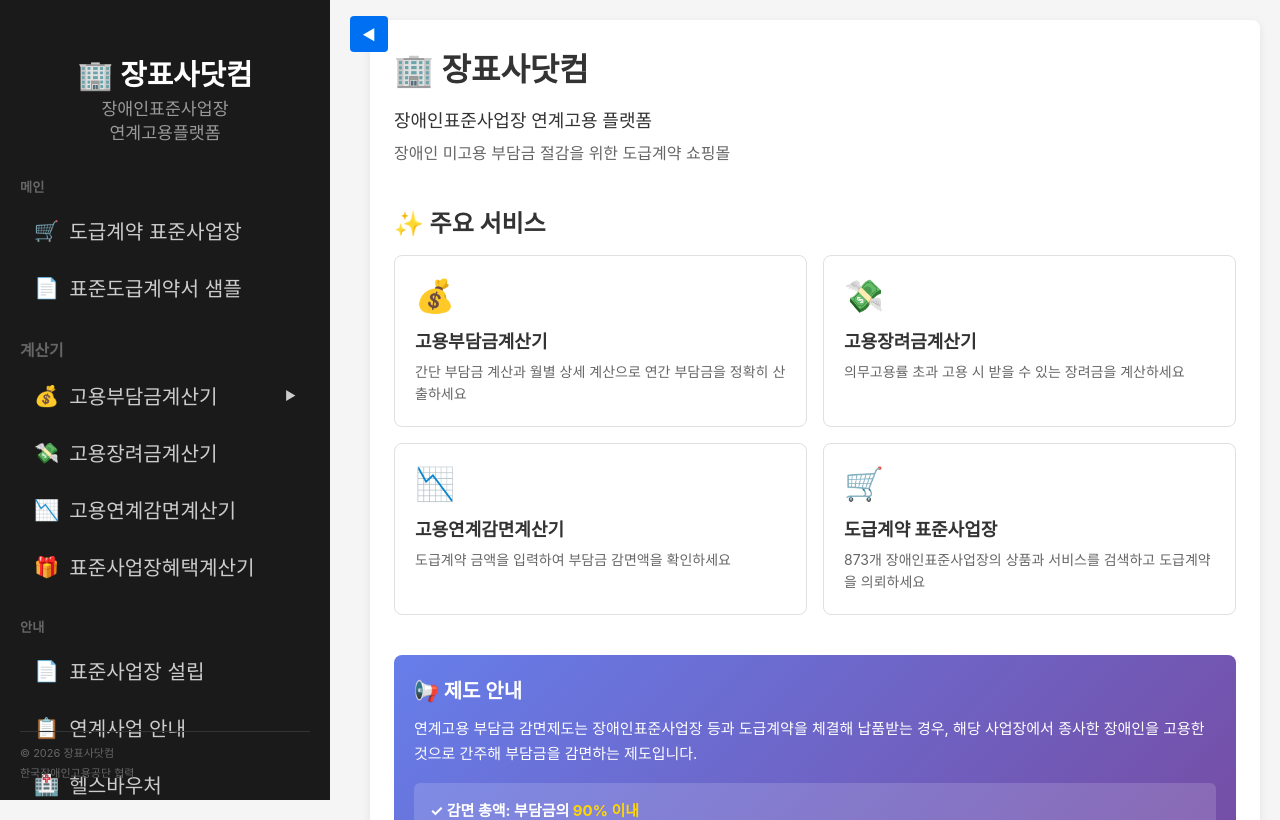
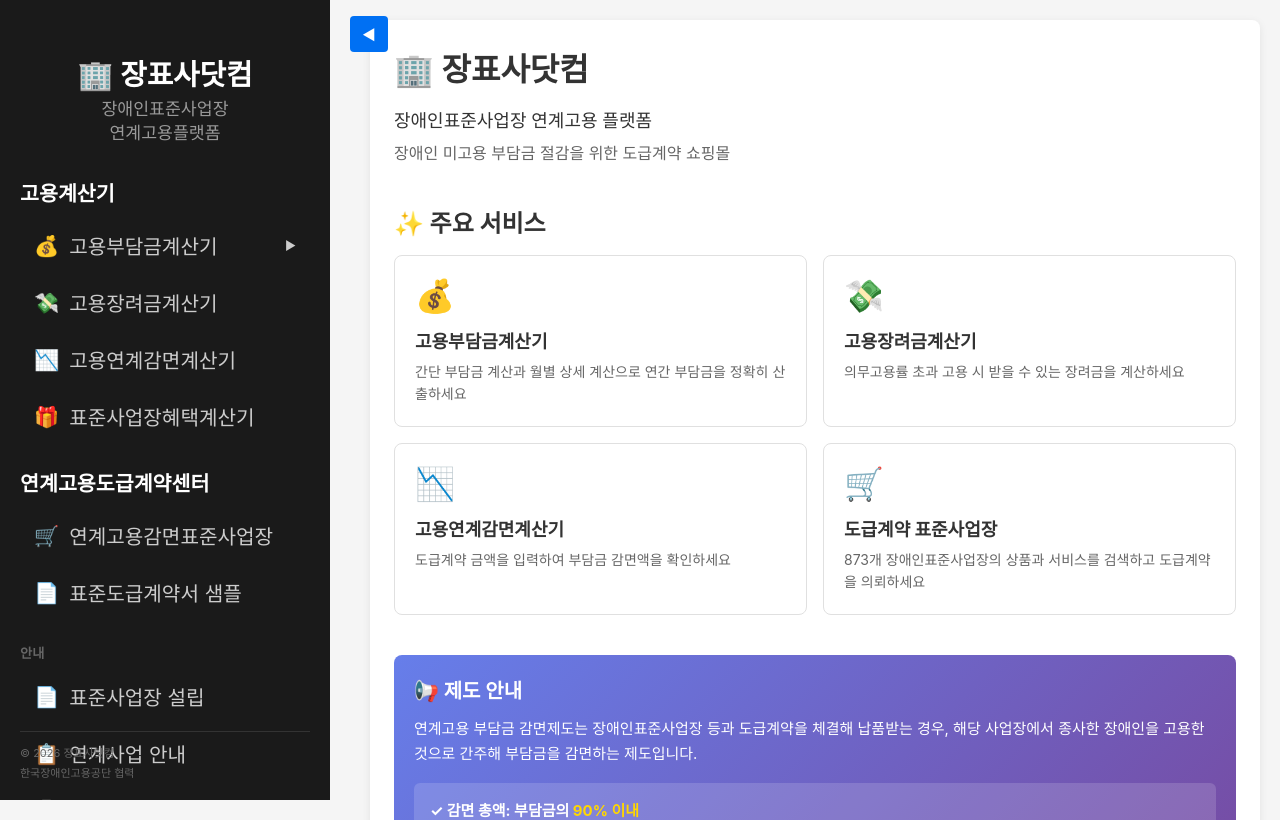
Before and after one commit to masolshop/jangpyosa, a Next.js app in the folder apps/web/: page / in a window 1280 px wide. Shown: the top 820 px of the page. Built offline with nearby package versions, Linux system fonts and the light colour scheme.

Commit message:
🎨 사이드바 재구성: 기업장애인고용관리센터 + 고용계산기(30% 크게) + 연계고용도급계약센터

```diff
--- a/apps/web/src/components/Sidebar.tsx
+++ b/apps/web/src/components/Sidebar.tsx
@@ -87,52 +87,22 @@ export default function Sidebar() {
 
         {/* 메인 메뉴 */}
         <nav>
-          <div style={{ marginBottom: 24 }}>
-            <div style={{ fontSize: 13.2, color: "#666", marginBottom: 8, fontWeight: "bold" }}>
-              메인
-            </div>
-            {(userRole === "BUYER" || userRole === "SUPER_ADMIN") && (
+          {/* 기업장애인고용관리센터 */}
+          {(userRole === "BUYER" || userRole === "SUPER_ADMIN") && (
+            <div style={{ marginBottom: 24 }}>
               <MenuItem
                 href="/dashboard"
-                label="기업 대시보드"
+                label="기업장애인고용관리센터"
                 icon="📊"
                 active={isActive("/dashboard")}
               />
-            )}
-            <MenuItem
-              href="/catalog"
-              label="도급계약 표준사업장"
-              icon="🛒"
-              active={isActive("/catalog")}
-            />
-            <MenuItem
-              href="/contract-sample"
-              label="표준도급계약서 샘플"
-              icon="📄"
-              active={isActive("/contract-sample")}
-            />
-            {userRole === "BUYER" && (
-              <MenuItem
-                href="/cart"
-                label="장바구니"
-                icon="🛍️"
-                active={isActive("/cart")}
-              />
-            )}
-            {userRole === "SUPPLIER" && (
-              <MenuItem
-                href="/supplier/profile"
-                label="프로필 관리"
-                icon="🏭"
-                active={isActive("/supplier/profile")}
-              />
-            )}
-          </div>
+            </div>
+          )}
 
-          {/* 계산기 */}
+          {/* 고용계산기 */}
           <div style={{ marginBottom: 24 }}>
-            <div style={{ fontSize: 15.84, color: "#666", marginBottom: 8, fontWeight: "bold" }}>
-              계산기
+            <div style={{ fontSize: 20.6, color: "#fff", marginBottom: 12, fontWeight: "bold" }}>
+              고용계산기
             </div>
             {(userRole === "BUYER" || userRole === "SUPER_ADMIN") && (
               <MenuItem
@@ -170,6 +140,41 @@ export default function Sidebar() {
               icon="🎁"
               active={isActive("/calculators/standard-benefit")}
             />
+          </div>
+
+          {/* 연계고용도급계약센터 */}
+          <div style={{ marginBottom: 24 }}>
+            <div style={{ fontSize: 20.6, color: "#fff", marginBottom: 12, fontWeight: "bold" }}>
+              연계고용도급계약센터
+            </div>
+            <MenuItem
+              href="/catalog"
+              label="연계고용감면표준사업장"
+              icon="🛒"
+              active={isActive("/catalog")}
+            />
+            <MenuItem
+              href="/contract-sample"
+              label="표준도급계약서 샘플"
+              icon="📄"
+              active={isActive("/contract-sample")}
+            />
+            {userRole === "BUYER" && (
+              <MenuItem
+                href="/cart"
+                label="장바구니"
+                icon="🛍️"
+                active={isActive("/cart")}
+              />
+            )}
+            {userRole === "SUPPLIER" && (
+              <MenuItem
+                href="/supplier/profile"
+                label="프로필 관리"
+                icon="🏭"
+                active={isActive("/supplier/profile")}
+              />
+            )}
           </div>
 
           {/* 콘텐츠 */}
```
